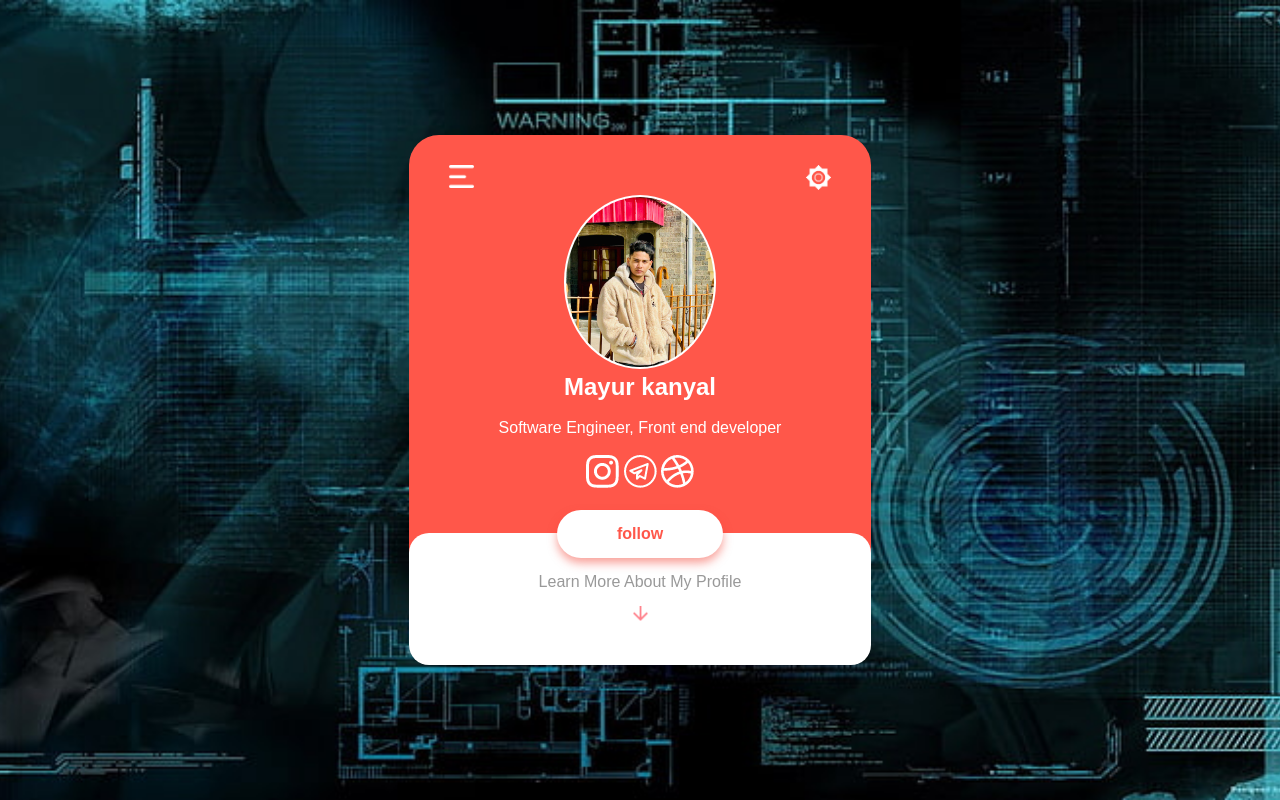
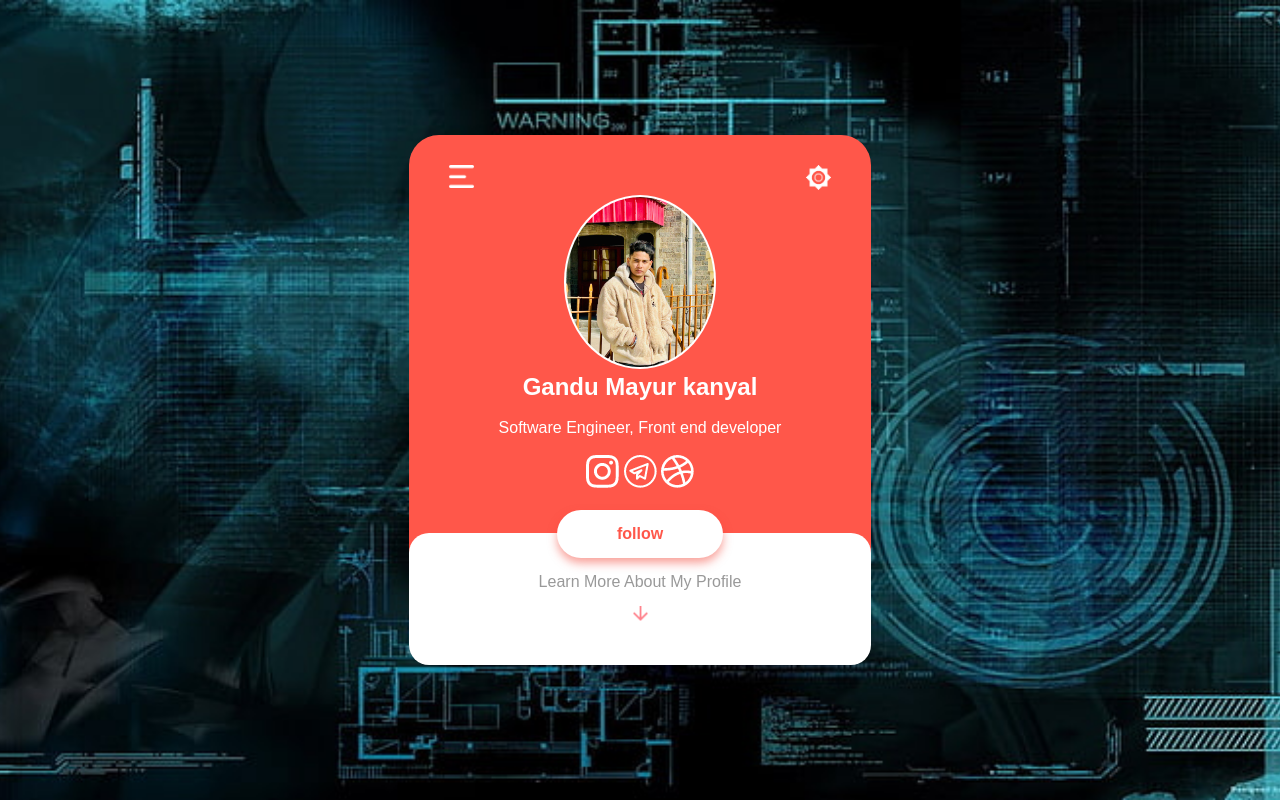
Before and after one commit to MayurArchives/Profile-Card, a plain HTML site: page index.html in a window 1280 px wide. Drawn offline with Linux system fonts and the light colour scheme.

```diff
--- a/index.html
+++ b/index.html
@@ -12,7 +12,7 @@
         <img src="menu.png" class="menu-icon">
         <img src="setting.png" class="setting-icon">
         <img src="WhatsApp Image 2024-08-05 at 13.29.10_c232dd0d.jpg" class="profile-pic">
-        <h2>Mayur kanyal</h2>
+        <h2>Gandu Mayur kanyal</h2>
         <br>
         <p>Software Engineer, Front end developer</p>
         <br>
```
